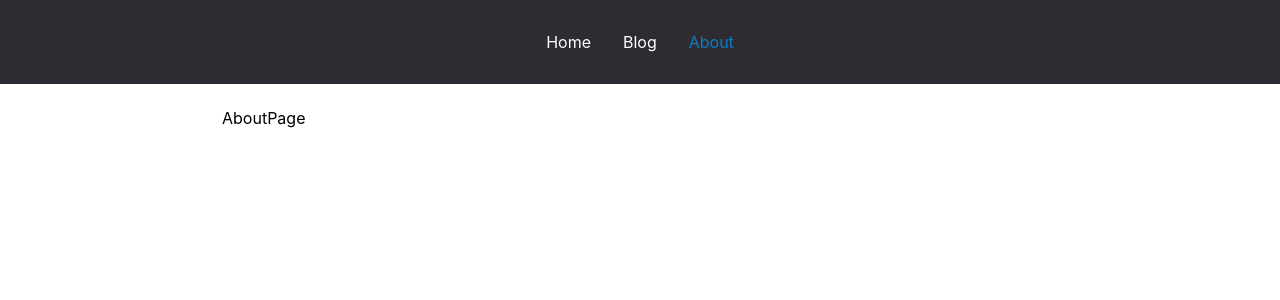
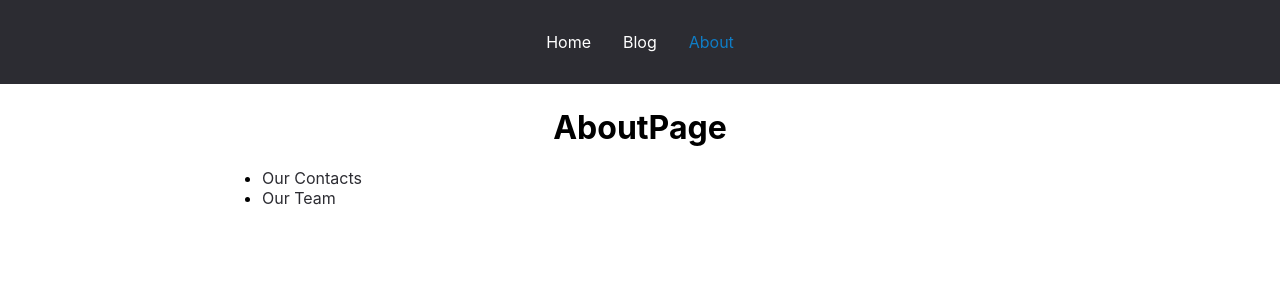
Before and after one commit to devarrrt/react-router-6, a React (Vite) app: page /about in a window 1280 px wide. Shown: the top 300 px of the page. Built offline with nearby package versions, Linux system fonts and the light colour scheme.

Commit message:
implemented nested routes

```diff
--- a/src/App.jsx
+++ b/src/App.jsx
@@ -21,9 +21,15 @@
   return (
     <AuthProvider>
       <Routes>
+        {/* here we use a layout that uses '/' as a constant character in the address bar. this means that we can omit the '/' from here on */}
         <Route path='/' element={<Layout />}>
           <Route index element={<MainPage />} />
-          <Route path="about" element={<AboutPage />} />
+
+          <Route path="about/*" element={<AboutPage />}>
+            <Route path="contacts" element={<p>Our contact</p>} />
+            <Route path="team" element={<p>Our team</p>} />
+          </Route>
+
           <Route path="about-us" element={<Navigate to='/about' replace />} />
           <Route path="post" element={<BlogPage />} />
           <Route path="posts/:id" element={<PostPage />} />
--- a/src/components/CustomLink.jsx
+++ b/src/components/CustomLink.jsx
@@ -1,7 +1,10 @@
 import { Link, useMatch } from 'react-router-dom'
 
 const CustomLink = ({ children, to, ...props }) => {
-  const match = useMatch(to)
+  const match = useMatch({
+    path: to,
+    end: to.length === 1
+  })
 
   //  This is a custom Link that makes working with the highlighting of the active link more convenient. It works due to the useMatch hook
   return (
--- a/src/pages/AboutPage.jsx
+++ b/src/pages/AboutPage.jsx
@@ -1,8 +1,17 @@
-import React from 'react'
+import { Outlet, Link } from 'react-router-dom'
 
 const AboutPage = () => {
   return (
-    <div>AboutPage</div>
+    <>
+      <h1>AboutPage</h1>
+      {/* since we are already in the "about" page, we don't have to specify it again */}
+      <ul>
+        <li><Link to="contacts">Our Contacts</Link></li>
+        <li><Link to="team">Our Team</Link></li>
+      </ul>
+
+      <Outlet />
+    </>
   )
 }
 
--- a/src/pages/MainPage.jsx
+++ b/src/pages/MainPage.jsx
@@ -2,7 +2,7 @@
 
 const MainPage = () => {
   return (
-    <div>MainPage</div>
+    <h1>MainPage</h1>
   )
 }
 
```
